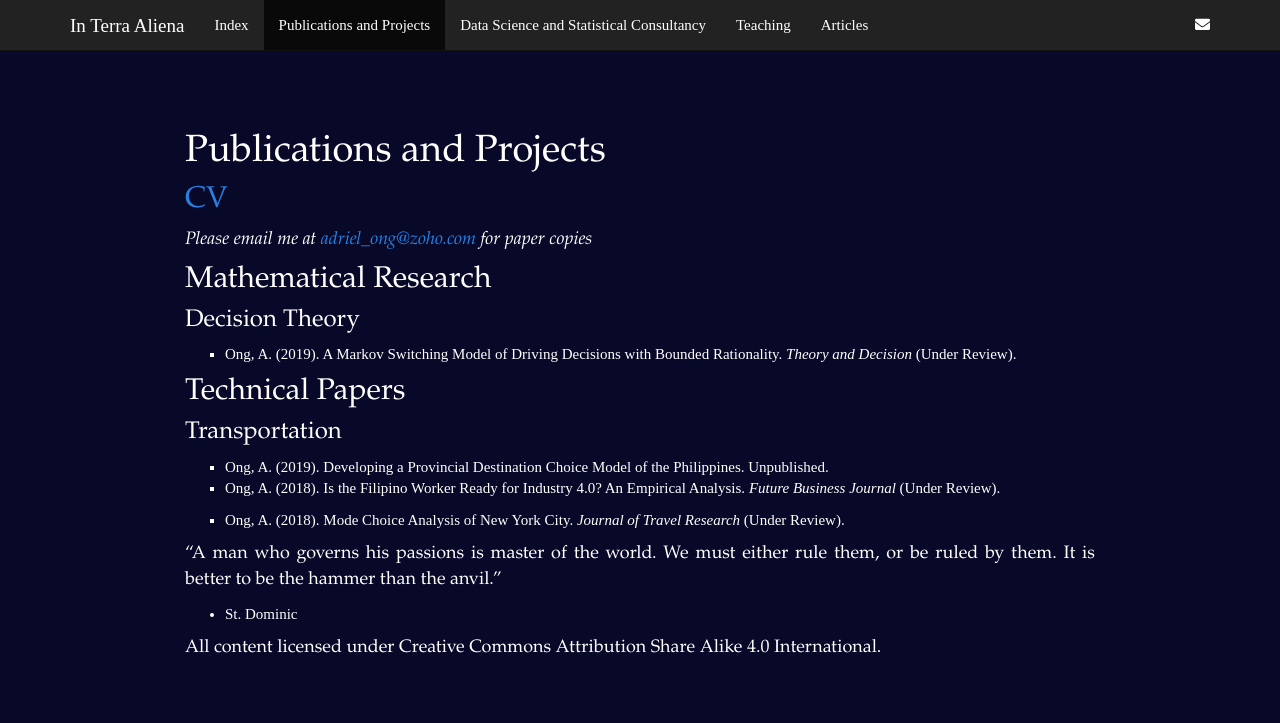
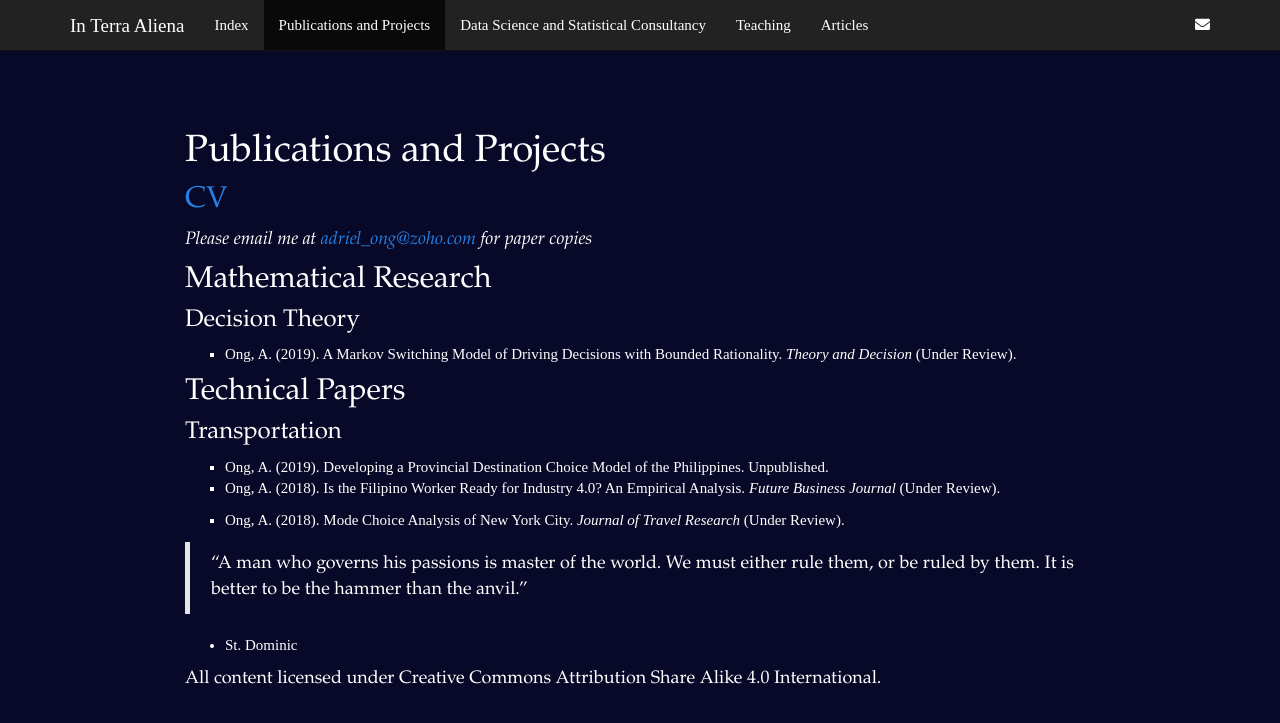
Before and after one commit to ManifoldPreacher/in-terra-aliena.github.io, a Jekyll site: the page publications_projects.html, which Jekyll copies as it is, in a window 1280 px wide. Shown: the top 723 px of the page. Built offline with Jekyll 4.4.1, drawn with Linux system fonts in a browser that asks for light colours.

Commit message:
Update publications_projects.html

```diff
--- a/publications_projects.html
+++ b/publications_projects.html
@@ -429,6 +429,7 @@ $(document).ready(function () {
   </head>
   <body>
 <div id="quote">
+<blockquote>
     <p>“A man who governs his passions is master of the world. We must either rule them, or be ruled by them. It is better to be the hammer than the anvil.”</p>
 </blockquote>
 <ul>
```
